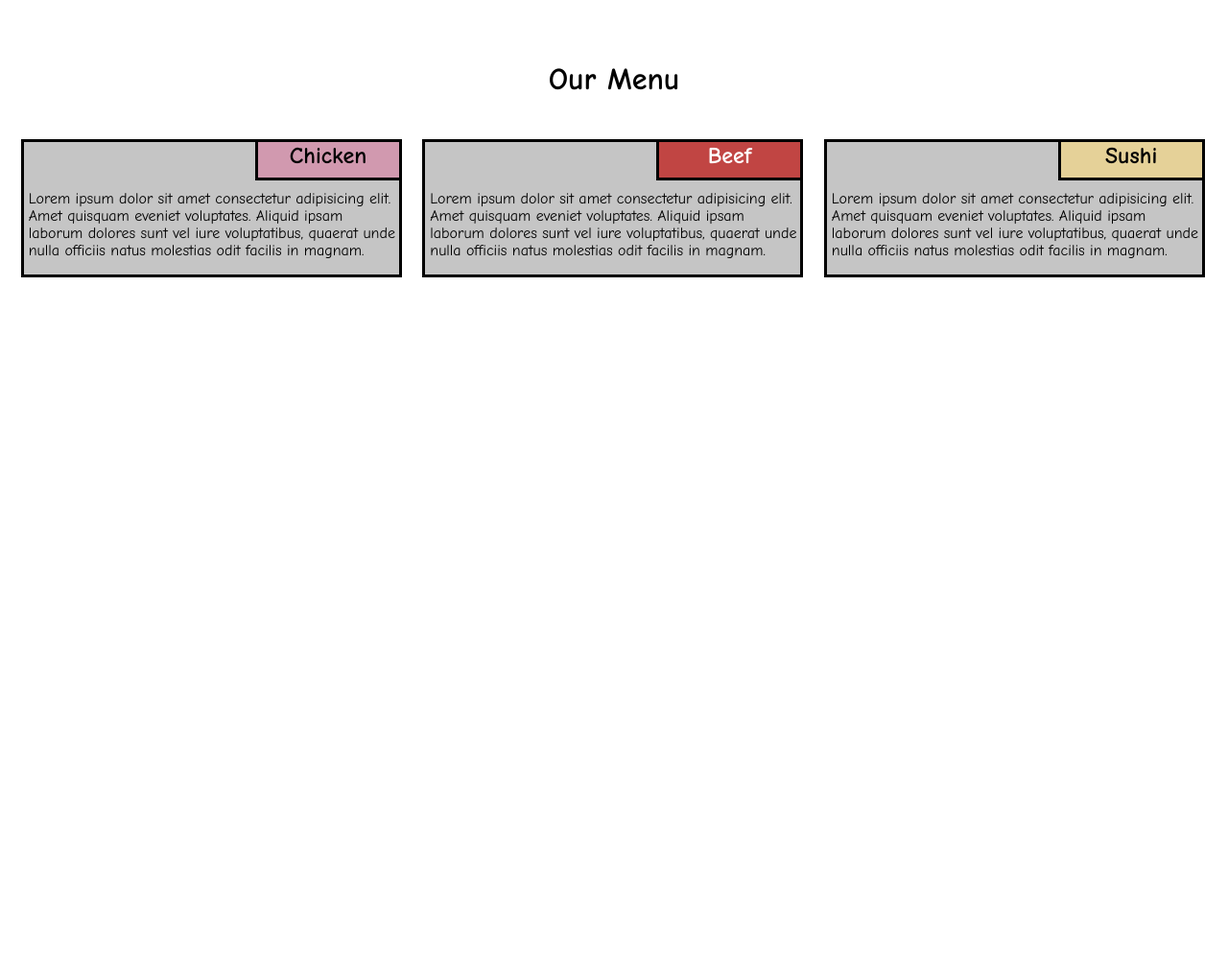
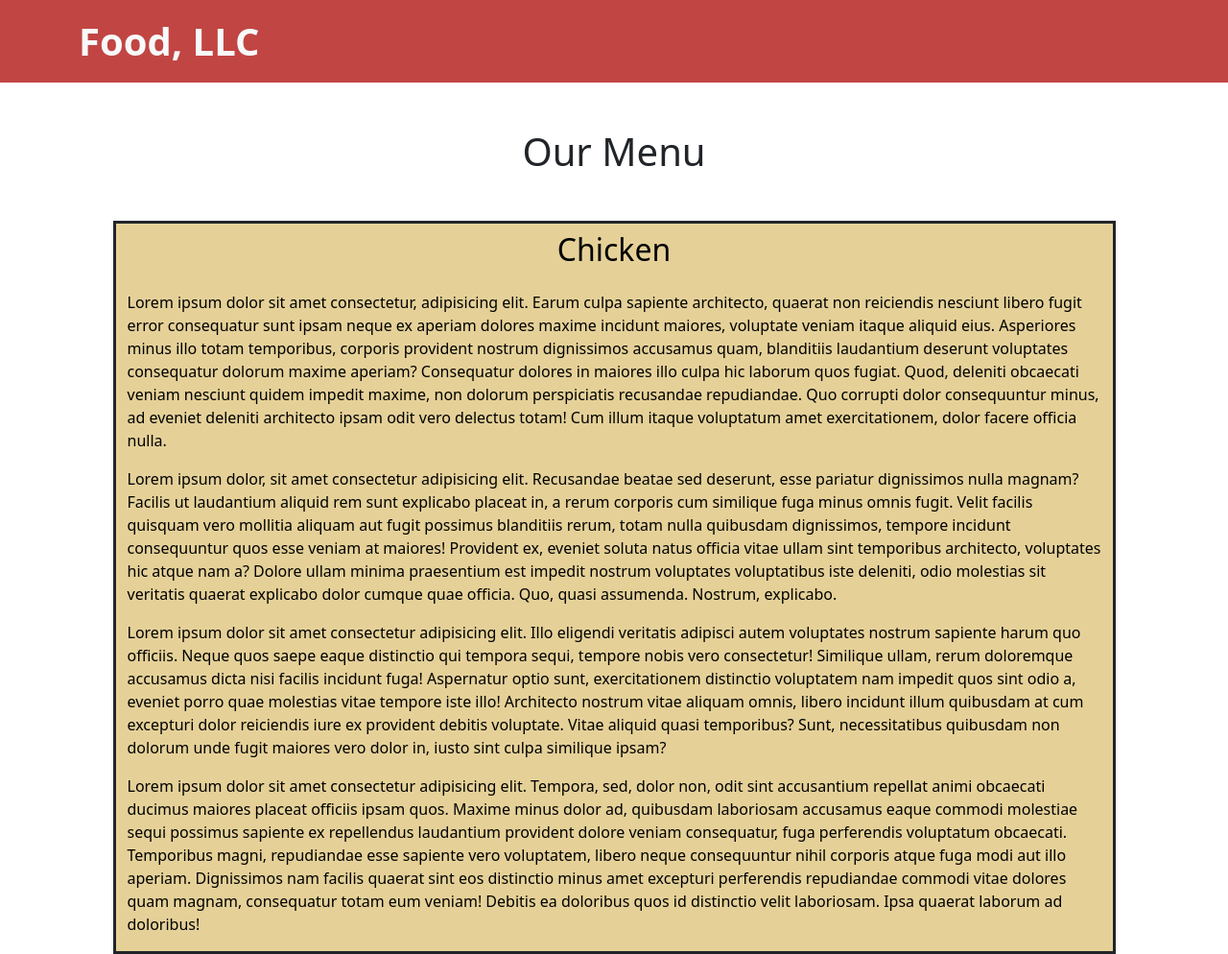
Before and after one commit to Suryakiran7-2002/front_end_coursera, a plain HTML site: page index.html in a window 1280 px wide. Shown: the whole page at 96% size. Before the commit the page ends 800 px from the top, so only its background shows below. Drawn offline with nearby package versions, Linux system fonts and the light colour scheme.

Commit message:
update module 3

```diff
--- a/css/style.css
+++ /dev/null
@@ -1,135 +0,0 @@
-*{
-    box-sizing: border-box;
-
-}
-.page{
-    margin: auto;
-}
-
-.font{
-    font-family: Comic Sans MS, Comic Sans, cursive;
-
-}
-h1{
-    margin-top: 5%;
-
-    text-align: center;
-}
-
-
-
-
-
-.t_div{
-    float: right;
-    width: 150px;
-    height: 40px;
-
-
-    border-color: black;
-    border-width:  0px 0px 3px 3px;
-    border-style: solid;
-}
-
-h2{
-    margin-top: 0px;
-    margin-bottom: 0px;
-    text-align: center;
-}
-
-p{
-    clear: right;
-    padding-top: 10px;
-    padding-left: 5px;
-
-}
-
-
-#c1{
-    background-color: rgb(209, 153, 175);
-}
-
-#c2{
-    color: white;
-    background-color: rgb(193,69,67);
-}
-
-#c3{
-    background-color: rgb(229,209,152);
-}
-
-
-
-@media screen and (max-width: 768px) {
-
-
-    .indcontent{
-    width: 93%;
-    height: 150%;
-
-    background-color: rgb(197, 197, 197);
-    border-color: black;
-    border-width: 3px;
-    border-style: solid;
-
-
-    margin: auto;
-    margin-top: 4%;
-
-
-    }
-
-
-
-
-}
-
-
-@media screen and (min-width:769px) {
-
-
-    .indcontent{
-    width: 45%;
-    height: 150%;
-    float: left;
-    background-color: rgb(197, 197, 197);
-    border-color: black;
-    border-width: 3px;
-    border-style: solid;
-
-
-
-    margin-top: 3%;
-    margin-left: 3%;
-    }
-
-    .third_child{
-
-        width: 93%;
-    }
-
-
-}
-
-@media screen and ( min-width: 992px) {
-
-
-    .indcontent{
-    width: 31%;
-    height: 150%;
-    float: left !important;
-    background-color: rgb(197, 197, 197);
-    border-color: black;
-    border-width: 3px;
-    border-style: solid;
-    margin-top: 23px;
-
-    margin-left: 1.7%;
-
-
-    }
-
-
-
-
-}
--- a/index.html
+++ b/index.html
@@ -2,46 +2,66 @@
 <html lang="en">
 <head>
     <meta charset="UTF-8">
-    <meta http-equiv="X-UA-Compatible" content="IE=chrome">
+    <meta http-equiv="X-UA-Compatible" content="IE=edge">
     <meta name="viewport" content="width=device-width, initial-scale=1.0">
-    <title>Menu</title>
-    <link rel = 'stylesheet' href = 'css/style.css'>
+    <title>Our Menu</title>
+    <link href="https://cdn.jsdelivr.net/npm/bootstrap@5.1.3/dist/css/bootstrap.min.css" rel="stylesheet" integrity="sha384-1BmE4kWBq78iYhFldvKuhfTAU6auU8tT94WrHftjDbrCEXSU1oBoqyl2QvZ6jIW3" crossorigin="anonymous">
+    <link href='stylesheet.css' rel = 'stylesheet'>
+
 </head>
-<body class = 'page font'>
-    <h1 class="font center" id = h>Our Menu</h1>
+<body>
+
+    <nav class="navbar navbar-expand-sm navbar-light bg-red ">
+        <div class="container">
+          <a class="navbar-brand fw-bold fs-1 text-light " href="#">Food, LLC</a>
+          <button class="navbar-toggler" type="button" data-bs-toggle="collapse" data-bs-target="#navbarNav" aria-controls="navbarNav" aria-expanded="false" aria-label="Toggle navigation">
+            <span class="navbar-toggler-icon"></span>
+          </button>
+
+          <div class="collapse navbar-collapse" id="navbarNav" >
+            <ul class="navbar-nav ">
+                <hr class="d-block d-sm-none"></hr>
+              <li class="nav-item d-block d-sm-none">
+                <a class="nav-link text-center text-light" aria-current="page" href="#">Chicken</a>
+                <hr class="d-block d-sm-none"></hr>
+
+              <li class="nav-item d-block d-sm-none">
+                <a class="nav-link text-center text-light" href="#">Beef</a>
+              </li>
+              <hr class="d-block d-sm-none"></hr>
+              <li class="nav-item d-block d-sm-none">
+                <a class="nav-link text-center text-light" href="#">Sushi</a>
+              </li>
+              <hr class="d-block d-sm-none mb-0"></hr>
+
+            </ul>
+          </div>
+        </div>
+      </nav>
 
 
 
-        <div class =  'indcontent' >
-            <div class="t_div" id="c1">
-                <h2 >Chicken</h2>
+      <h1 class="text-center my-5">Our Menu</h1>
+
+      <div class="container-sm  mt-3 m-auto">
+
+
+        <div class="row justify-content-center">
+            <div class="col-11   border border-dark border-3 bg">
+                <h2 class="text-center pt-2 pb-3">Chicken</h2>
+                <p>Lorem ipsum dolor sit amet consectetur, adipisicing elit. Earum culpa sapiente architecto, quaerat non reiciendis nesciunt libero fugit error consequatur sunt ipsam neque ex aperiam dolores maxime incidunt maiores, voluptate veniam itaque aliquid eius. Asperiores minus illo totam temporibus, corporis provident nostrum dignissimos accusamus quam, blanditiis laudantium deserunt voluptates consequatur dolorum maxime aperiam? Consequatur dolores in maiores illo culpa hic laborum quos fugiat. Quod, deleniti obcaecati veniam nesciunt quidem impedit maxime, non dolorum perspiciatis recusandae repudiandae. Quo corrupti dolor consequuntur minus, ad eveniet deleniti architecto ipsam odit vero delectus totam! Cum illum itaque voluptatum amet exercitationem, dolor facere officia nulla.</p>
+                <p>Lorem ipsum dolor, sit amet consectetur adipisicing elit. Recusandae beatae sed deserunt, esse pariatur dignissimos nulla magnam? Facilis ut laudantium aliquid rem sunt explicabo placeat in, a rerum corporis cum similique fuga minus omnis fugit. Velit facilis quisquam vero mollitia aliquam aut fugit possimus blanditiis rerum, totam nulla quibusdam dignissimos, tempore incidunt consequuntur quos esse veniam at maiores! Provident ex, eveniet soluta natus officia vitae ullam sint temporibus architecto, voluptates hic atque nam a? Dolore ullam minima praesentium est impedit nostrum voluptates voluptatibus iste deleniti, odio molestias sit veritatis quaerat explicabo dolor cumque quae officia. Quo, quasi assumenda. Nostrum, explicabo.</p>
+                <p>Lorem ipsum dolor sit amet consectetur adipisicing elit. Illo eligendi veritatis adipisci autem voluptates nostrum sapiente harum quo officiis. Neque quos saepe eaque distinctio qui tempora sequi, tempore nobis vero consectetur! Similique ullam, rerum doloremque accusamus dicta nisi facilis incidunt fuga! Aspernatur optio sunt, exercitationem distinctio voluptatem nam impedit quos sint odio a, eveniet porro quae molestias vitae tempore iste illo! Architecto nostrum vitae aliquam omnis, libero incidunt illum quibusdam at cum excepturi dolor reiciendis iure ex provident debitis voluptate. Vitae aliquid quasi temporibus? Sunt, necessitatibus quibusdam non dolorum unde fugit maiores vero dolor in, iusto sint culpa similique ipsam?</p>
+                <p>Lorem ipsum dolor sit amet consectetur adipisicing elit. Tempora, sed, dolor non, odit sint accusantium repellat animi obcaecati ducimus maiores placeat officiis ipsam quos. Maxime minus dolor ad, quibusdam laboriosam accusamus eaque commodi molestiae sequi possimus sapiente ex repellendus laudantium provident dolore veniam consequatur, fuga perferendis voluptatum obcaecati. Temporibus magni, repudiandae esse sapiente vero voluptatem, libero neque consequuntur nihil corporis atque fuga modi aut illo aperiam. Dignissimos nam facilis quaerat sint eos distinctio minus amet excepturi perferendis repudiandae commodi vitae dolores quam magnam, consequatur totam eum veniam! Debitis ea doloribus quos id distinctio velit laboriosam. Ipsa quaerat laborum ad doloribus!</p>
             </div>
 
-            <p>Lorem ipsum dolor sit amet consectetur adipisicing elit. Amet quisquam eveniet voluptates. Aliquid ipsam laborum dolores sunt vel iure voluptatibus, quaerat unde nulla officiis natus molestias odit facilis in magnam.</p>
+
+
 
 
         </div>
+    </div>
 
-        <div class =  'indcontent'>
-
-            <div class="t_div" id="c2">
-                <h2 >Beef</h2>
-            </div>
-            <p>Lorem ipsum dolor sit amet consectetur adipisicing elit. Amet quisquam eveniet voluptates. Aliquid ipsam laborum dolores sunt vel iure voluptatibus, quaerat unde nulla officiis natus molestias odit facilis in magnam.</p>
-
-
-        </div>
-
-        <div class =  'indcontent third_child'>
-
-            <div class="t_div" id="c3">
-                <h2 >Sushi</h2>
-            </div>
-            <p>Lorem ipsum dolor sit amet consectetur adipisicing elit. Amet quisquam eveniet voluptates. Aliquid ipsam laborum dolores sunt vel iure voluptatibus, quaerat unde nulla officiis natus molestias odit facilis in magnam.</p>
-
-
-        </div>
-
-
+    <script src="https://cdn.jsdelivr.net/npm/bootstrap@5.1.3/dist/js/bootstrap.bundle.min.js" integrity="sha384-ka7Sk0Gln4gmtz2MlQnikT1wXgYsOg+OMhuP+IlRH9sENBO0LRn5q+8nbTov4+1p" crossorigin="anonymous"></script>
 </body>
 </html>
--- /dev/null
+++ b/stylesheet.css
@@ -0,0 +1,27 @@
+.navbar-light .navbar-nav .nav-link {
+    color: rgba(0,0,0,1);
+}
+
+hr{
+
+    margin : 0;
+    padding: 0;
+
+}
+
+.bg{
+
+    background-color: rgb(229,209,152);
+    color: black;
+}
+
+.bg-red{
+    background-color: rgb(193,69,67);
+}
+
+
+@media screen and (max-width: 575px){
+    .navbar{
+         padding-bottom: 0%;
+    }
+}
```
